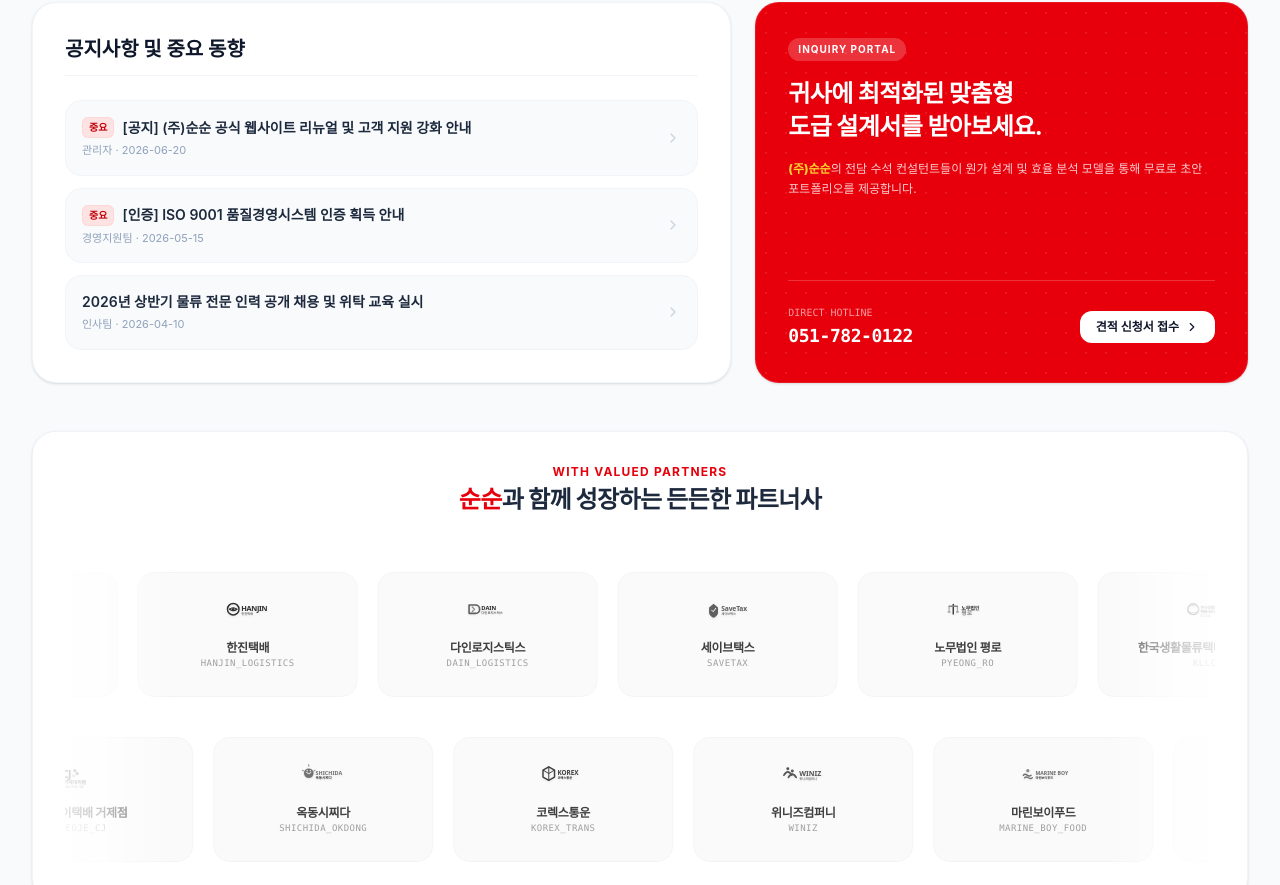
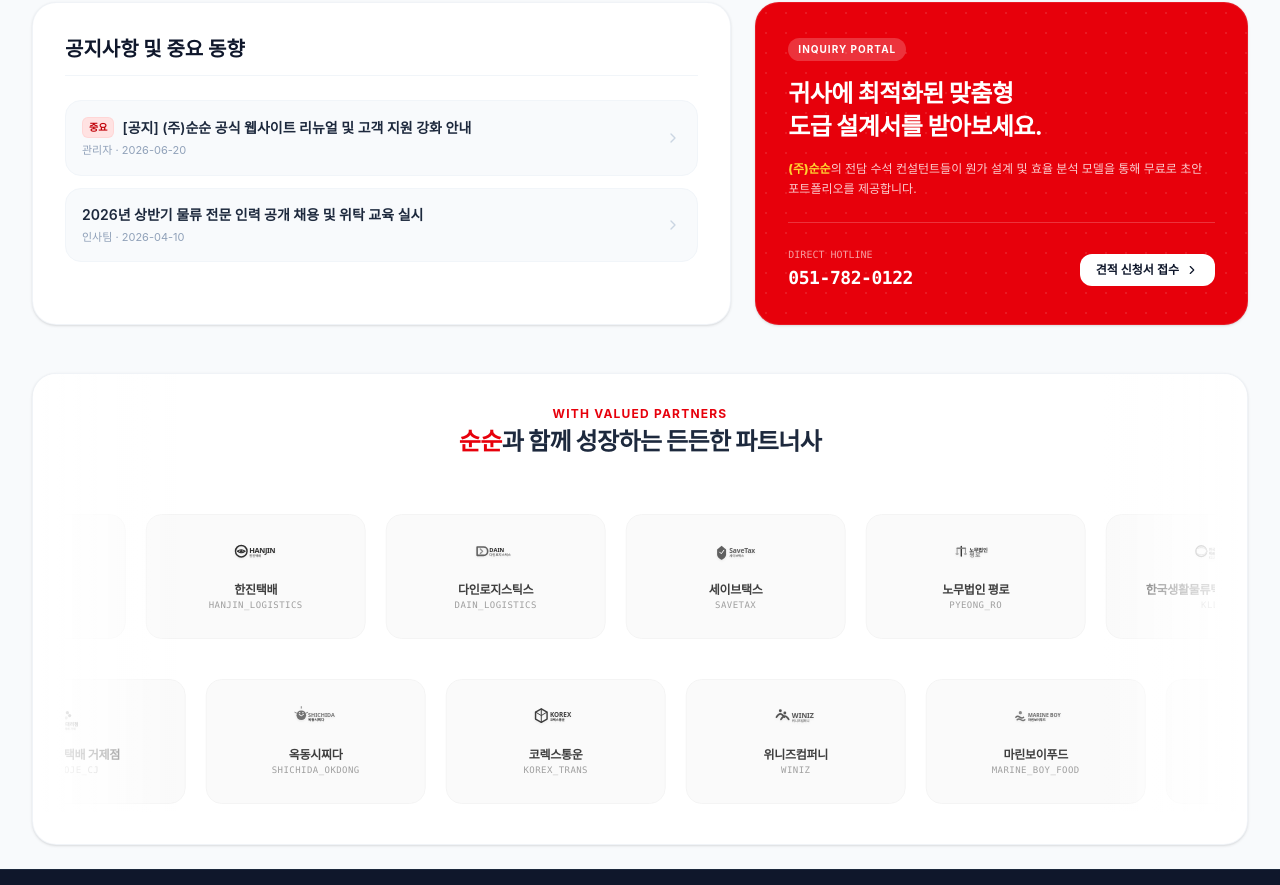
Before and after one commit to kwonhyukbin0708-byte/-, a React (Vite) app: page / in a window 1280 px wide. Shown: the part 1521-2406 px from the top of the page. Built offline with nearby package versions, Linux system fonts and the light colour scheme; a web font is replaced by a local one.

Commit message:
refactor: remove ISO certification notice
Filter out deprecated ISO-related notices from local storage and initial state to maintain current service documentation.

```diff
--- a/src/App.tsx
+++ b/src/App.tsx
@@ -167,7 +167,15 @@
 
   const [notices, setNotices] = useState<Notice[]>(() => {
     const saved = localStorage.getItem('soonsoon_notices');
-    return saved ? JSON.parse(saved) : INITIAL_NOTICES;
+    if (saved) {
+      const parsed: Notice[] = JSON.parse(saved);
+      const filtered = parsed.filter(n => !n.title.includes('ISO') && n.id !== 'notice-2');
+      if (filtered.length !== parsed.length) {
+        localStorage.setItem('soonsoon_notices', JSON.stringify(filtered));
+      }
+      return filtered;
+    }
+    return INITIAL_NOTICES;
   });
 
   const [portfolios, setPortfolios] = useState<Portfolio[]>(() => {
--- a/src/constants.ts
+++ b/src/constants.ts
@@ -38,17 +38,6 @@
     writer: '관리자',
     date: '2026-06-20',
     viewCount: 142,
-    isImportant: true
-  },
-  {
-    id: 'notice-2',
-    title: '[인증] ISO 9001 품질경영시스템 인증 획득 안내',
-    content: `(주)순순이 물류 도급 서비스 및 업무 대행 부문에서 ISO 9001:2015 품질경영시스템 인증을 획득하였습니다.
-이번 인증은 당사의 체계적인 창고 관리와 인력 아웃소싱 가이드라인이 글로벌 표준 규격에 적합함을 입증한 결과입니다.
-더욱 엄격하고 정밀한 관리를 통해 무결점 물류 서비스를 약속드립니다.`,
-    writer: '경영지원팀',
-    date: '2026-05-15',
-    viewCount: 95,
     isImportant: true
   },
   {
```
